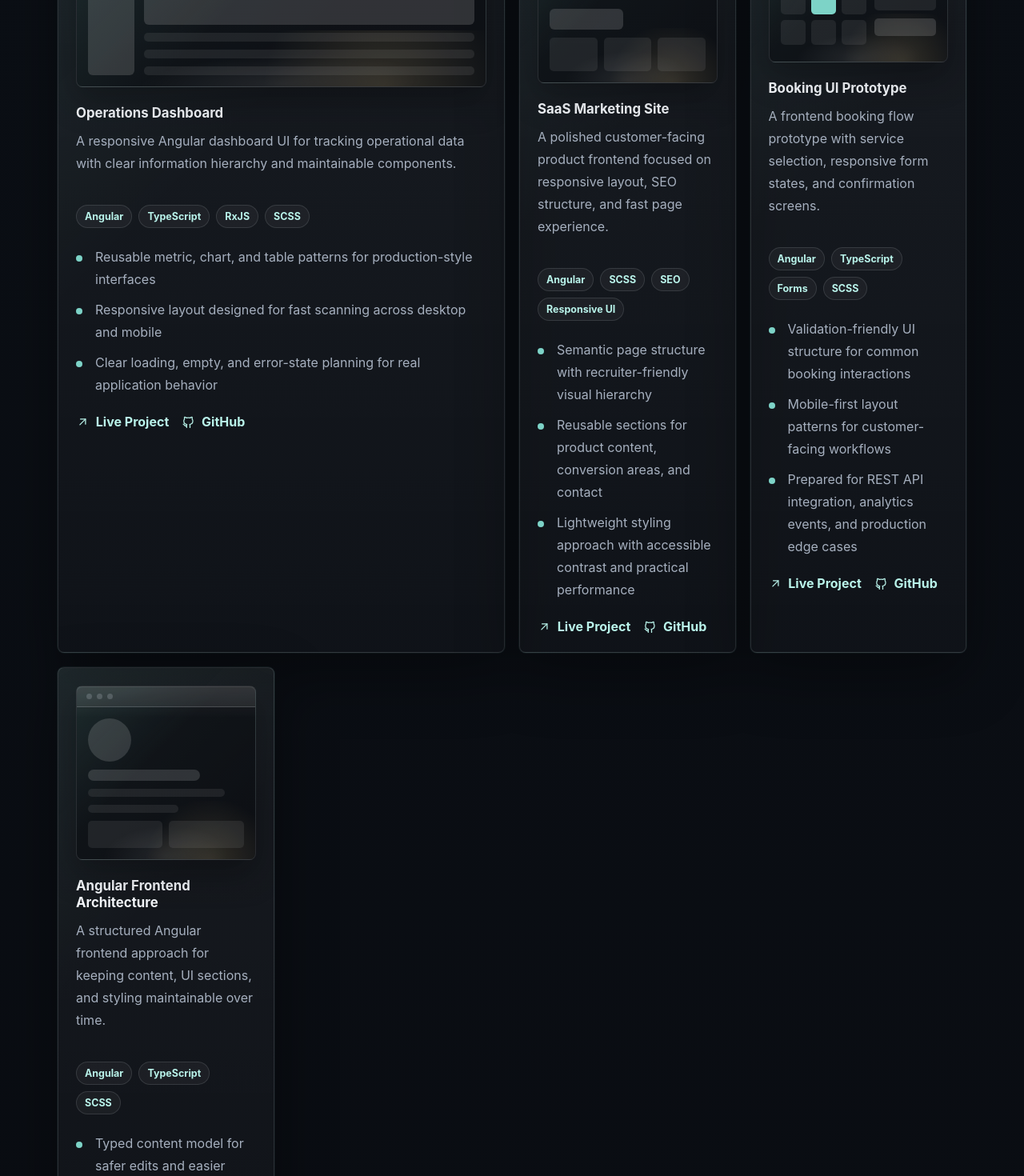
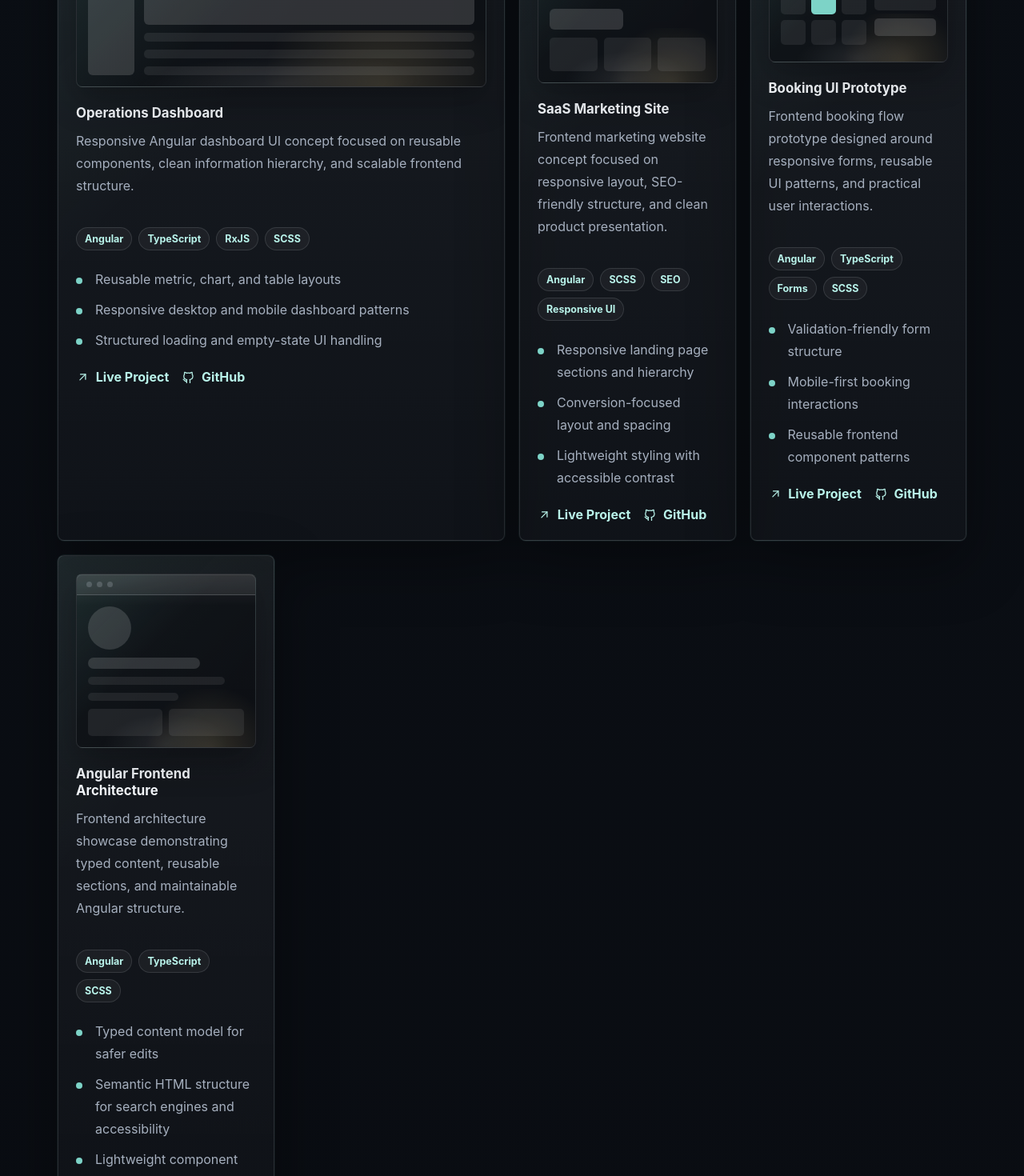
Before and after one commit to AlexHorodnic/alexhorodnic-com, an Angular app: page / in a window 1280 px wide. Shown: the part 3740-5210 px from the top of the page at 80% size. Built offline with nearby package versions, Linux system fonts and the light colour scheme.

Commit message:
Refine portfolio project copy

```diff
--- a/src/app/data/portfolio.data.ts
+++ b/src/app/data/portfolio.data.ts
@@ -140,13 +140,13 @@ export const portfolioData: PortfolioData = {
     {
       title: 'Operations Dashboard',
       description:
-        'A responsive Angular dashboard UI for tracking operational data with clear information hierarchy and maintainable components.',
+        'Responsive Angular dashboard UI concept focused on reusable components, clean information hierarchy, and scalable frontend structure.',
       preview: 'dashboard',
       techStack: ['Angular', 'TypeScript', 'RxJS', 'SCSS'],
       highlights: [
-        'Reusable metric, chart, and table patterns for production-style interfaces',
-        'Responsive layout designed for fast scanning across desktop and mobile',
-        'Clear loading, empty, and error-state planning for real application behavior',
+        'Reusable metric, chart, and table layouts',
+        'Responsive desktop and mobile dashboard patterns',
+        'Structured loading and empty-state UI handling',
       ],
       liveUrl: 'https://example.com',
       githubUrl: 'https://github.com/alexhorodnic/operations-dashboard',
@@ -154,13 +154,13 @@ export const portfolioData: PortfolioData = {
     {
       title: 'SaaS Marketing Site',
       description:
-        'A polished customer-facing product frontend focused on responsive layout, SEO structure, and fast page experience.',
+        'Frontend marketing website concept focused on responsive layout, SEO-friendly structure, and clean product presentation.',
       preview: 'marketing',
       techStack: ['Angular', 'SCSS', 'SEO', 'Responsive UI'],
       highlights: [
-        'Semantic page structure with recruiter-friendly visual hierarchy',
-        'Reusable sections for product content, conversion areas, and contact',
-        'Lightweight styling approach with accessible contrast and practical performance',
+        'Responsive landing page sections and hierarchy',
+        'Conversion-focused layout and spacing',
+        'Lightweight styling with accessible contrast',
       ],
       liveUrl: 'https://example.com',
       githubUrl: 'https://github.com/alexhorodnic/saas-marketing-site',
@@ -168,13 +168,13 @@ export const portfolioData: PortfolioData = {
     {
       title: 'Booking UI Prototype',
       description:
-        'A frontend booking flow prototype with service selection, responsive form states, and confirmation screens.',
+        'Frontend booking flow prototype designed around responsive forms, reusable UI patterns, and practical user interactions.',
       preview: 'booking',
       techStack: ['Angular', 'TypeScript', 'Forms', 'SCSS'],
       highlights: [
-        'Validation-friendly UI structure for common booking interactions',
-        'Mobile-first layout patterns for customer-facing workflows',
-        'Prepared for REST API integration, analytics events, and production edge cases',
+        'Validation-friendly form structure',
+        'Mobile-first booking interactions',
+        'Reusable frontend component patterns',
       ],
       liveUrl: 'https://example.com',
       githubUrl: 'https://github.com/alexhorodnic/booking-ui-prototype',
@@ -182,12 +182,12 @@ export const portfolioData: PortfolioData = {
     {
       title: 'Angular Frontend Architecture',
       description:
-        'A structured Angular frontend approach for keeping content, UI sections, and styling maintainable over time.',
+        'Frontend architecture showcase demonstrating typed content, reusable sections, and maintainable Angular structure.',
       preview: 'portfolio',
       techStack: ['Angular', 'TypeScript', 'SCSS'],
       highlights: [
-        'Typed content model for safer edits and easier long-term maintenance',
-        'Semantic HTML structure for search engines, accessibility, and recruiter readability',
+        'Typed content model for safer edits',
+        'Semantic HTML structure for search engines and accessibility',
         'Lightweight component structure with no unnecessary libraries',
       ],
       liveUrl: 'https://example.com',
```
